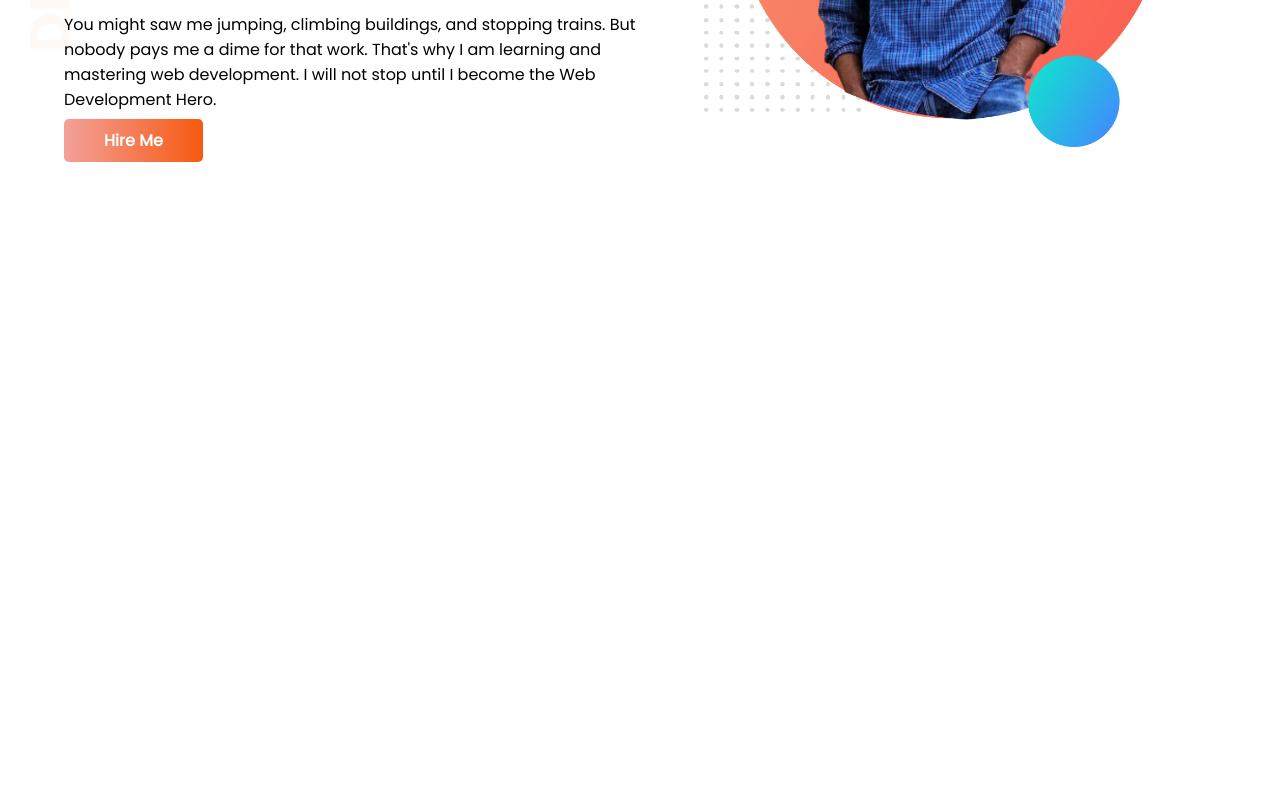
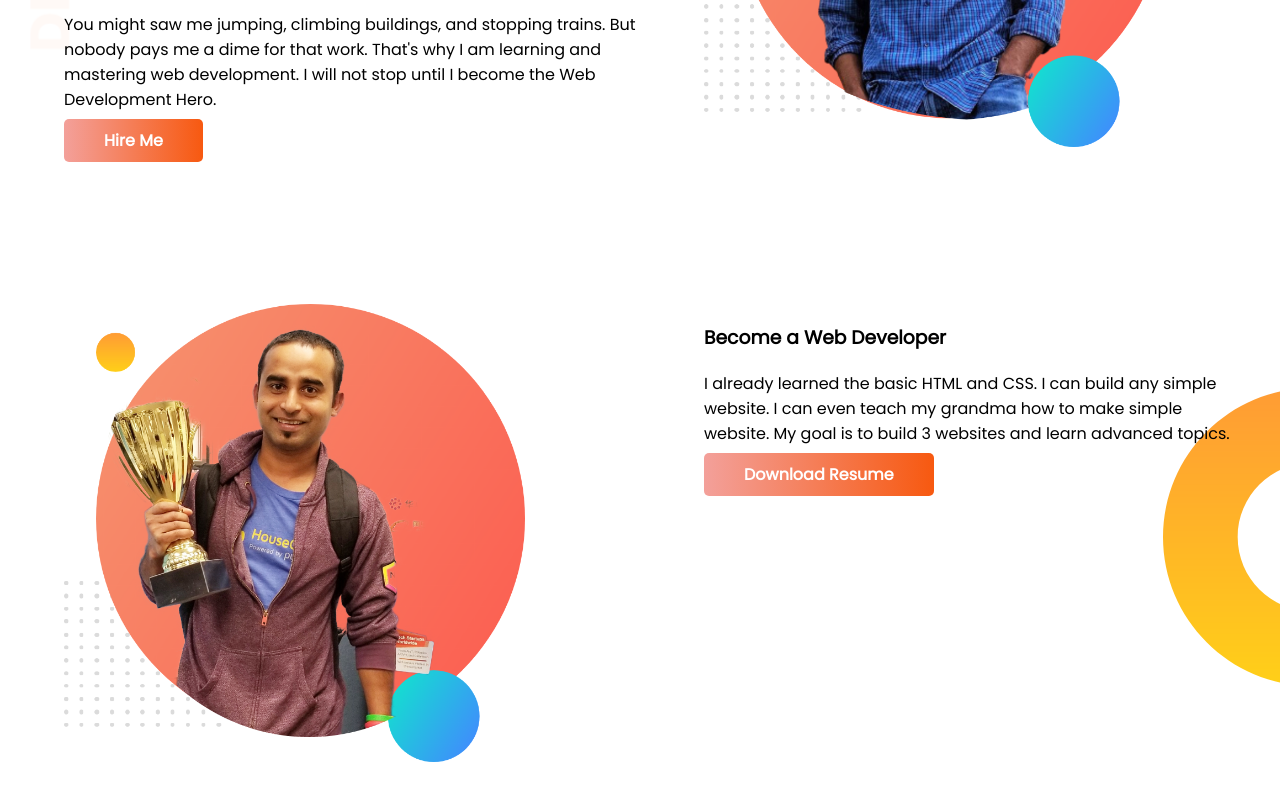
Before and after one commit to AqibTarif/developer-portfolio, a plain HTML site: page index.html in a window 1280 px wide. Shown: the part 310-1110 px from the top of the page. Before the commit the page ends 800 px from the top, so only its background shows below. Drawn offline with Linux system fonts and the light colour scheme.

Commit message:
dream added

```diff
--- a/index.html
+++ b/index.html
@@ -30,6 +30,23 @@
         </div>
     </section>
 
+    <section class="dream-big">
+
+        <div class="half-width">
+            <img src="images/jhankar.png" alt="Picture of Jhankar bro">
+        </div>
+
+        <div class="half-width">
+
+            <h3>Become a Web Developer</h3>
+            <p class="dream-big-p">I already learned the basic HTML and CSS. I can build any simple website. I can even
+                teach my grandma how to make simple website. My goal is to build 3 websites and learn advanced topics.
+            </p>
+            <a class="hire-button" target="blank" href="https://www.facebook.com/aqib.tarif">Download Resume</a>
+        </div>
+
+    </section>
+
 </body>
 
 </html>
--- a/style.css
+++ b/style.css
@@ -13,6 +13,7 @@ h1 {
 
 section {
     display:flex;
+    margin-bottom: 150px;
 }
 .half-width {
     width: 50%;
@@ -34,3 +35,12 @@ section {
     background-image: url(images/top-banner.png);
     background-repeat: no-repeat;
 }
+
+.dream-big {
+    background-image: url(images/dream-bg.png);
+    background-repeat: no-repeat;
+    background-position: right;
+}
+.dream-big-p {
+    margin-right: 30px;
+}
```
